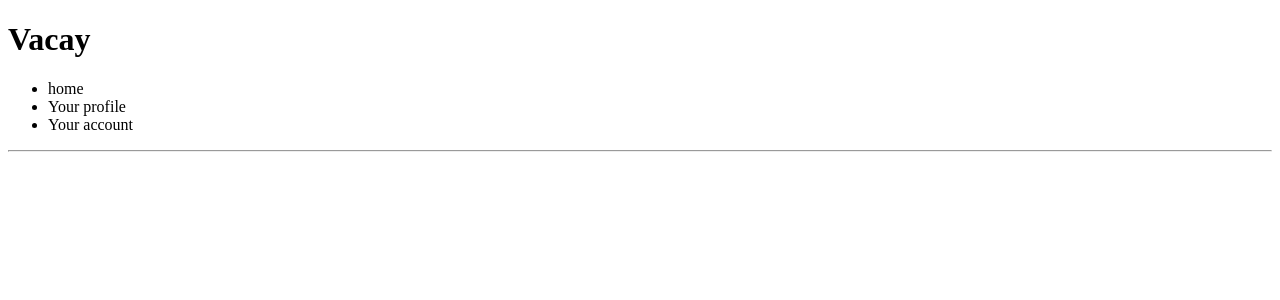
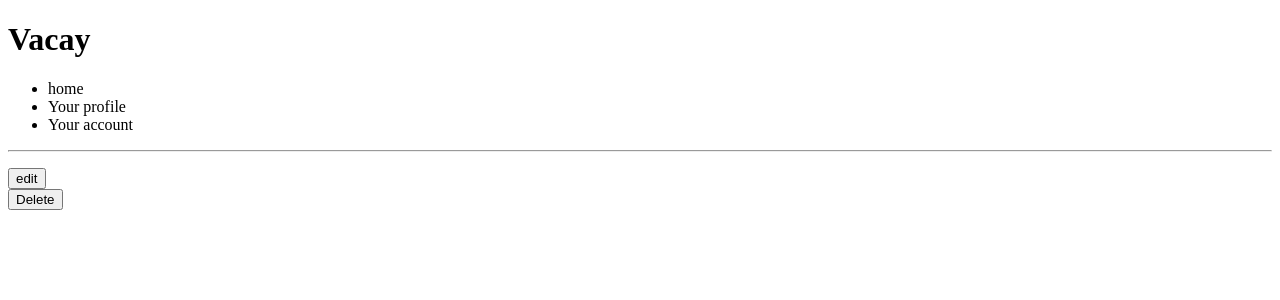
Before and after one commit to mattnorris1990/Vacay-travel-journalling-project, a Flask app: page /countries/entries/1 in a window 1280 px wide. Shown: the top 300 px of the page. Run offline with Flask 2, Linux system fonts and the light colour scheme; data that the repository does not hold is empty; some libraries are stand-ins or nearby versions.

Commit message:
added edit functionality for country entries on front-end

```diff
--- a/controllers/country_entry_controller.py
+++ b/controllers/country_entry_controller.py
@@ -5,20 +5,17 @@ from models.country import Country
 
 countryentry_blueprint = Blueprint("countries/entries", __name__)
 
+
 @countryentry_blueprint.route("/countries/entries/addentry")
 def add_country_entry_page():
     countries = country_repository.select_all()
 
     return render_template('countries/country-entries/add-entry.html', countries = countries)
 
+
 @countryentry_blueprint.route("/countries/entries/addentry", methods = ['POST'])
 def add_country_entry_form():
     title = request.form['entry_title']
-
-    if len(request.form['image']) > 0:
-        image = request.form['image']
-    else:
-        image = "images/placeholder_country_image.jpg"
 
     country_id = request.form['country_id']
     country = country_repository.select(country_id)
@@ -30,7 +27,38 @@ def add_country_entry_form():
 
     return redirect (f'/countries/{ country_id }')
 
+
 @countryentry_blueprint.route('/countries/entries/<id>')
 def show_entry(id):
     entry = country_entry_repository.select(id)
     return render_template('/countries/country-entries/show-entry.html', entry = entry)
+
+
+@countryentry_blueprint.route('/countries/entries/<id>/delete', methods = ['POST'])
+def delete_country_entry(id):
+    entry_object = country_entry_repository.select(id)
+    entry_id = entry_object.country.id
+    country_entry_repository.delete(id)
+
+    return redirect(f'/countries/{ entry_id }')
+
+
+@countryentry_blueprint.route('/countries/entries/<id>/edit')
+def edit_country_entry_page(id):
+    entry = country_entry_repository.select(id)
+    return render_template('countries/country-entries/edit-entry.html', entry = entry)
+
+@countryentry_blueprint.route('/countries/entries/<id>/edit', methods = ['POST'])
+def edit_country_entry_form(id):
+    entry = country_entry_repository.select(id)
+    title = request.form['entry_title']
+    if len(request.form['image']) > 0:
+        image = request.form['image']
+    else:
+        image = entry.image
+    text = request.form['entry_text']
+
+    entry_object = Country_Entry(title, text, image, entry.country, entry.date_stamp, id)
+    country_entry_repository.update(entry_object)
+
+    return redirect(f'/countries/entries/{id}')
--- a/templates/countries/country-entries/show-entry.html
+++ b/templates/countries/country-entries/show-entry.html
@@ -5,6 +5,14 @@
     <p>{{entry.name}}</p>
     <p>{{entry.text}}</p>
 
+    <a href="/countries/entries/{{entry.id}}/edit">
+        <button class="button">
+            edit
+        </button>
+    </a>
+    <form action="/countries/entries/{{entry.id}}/delete" method="POST" class="button">
+        <input type="submit" value="Delete">
+    </form>
 
 </section>
 
```
Also changed, not shown: templates/countries/country-entries/edit-entry.html (added, +24 -0 lines).
